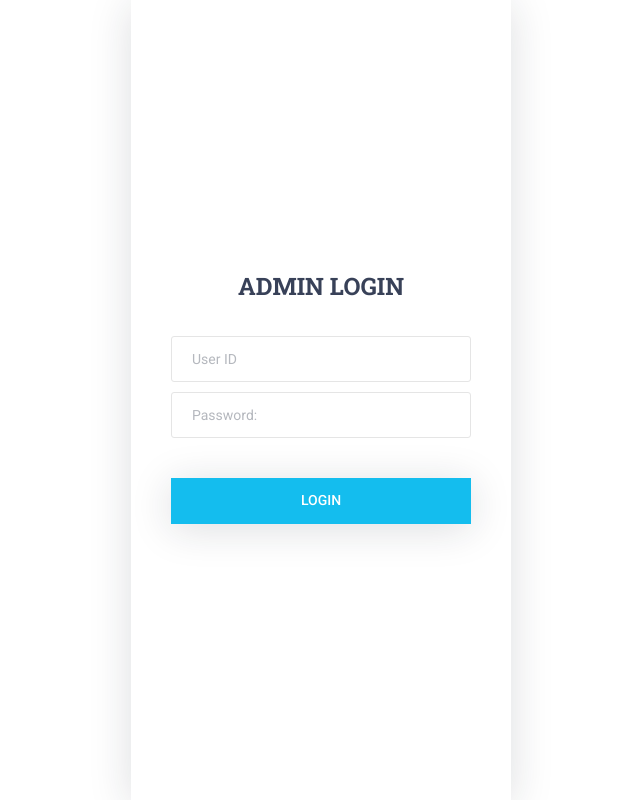
After one commit to manishmj9431/ISO-25-E1, a Django app: page /admins/ in a window 1280 px wide. The commit adds this page. Shown: the whole page, without its empty margins (317-957 px from the left). Run offline with Django 3.2, Linux system fonts and the light colour scheme; some libraries are stand-ins or nearby versions.

Commit message:
admin login

```diff
--- a/isohack/urls.py
+++ b/isohack/urls.py
@@ -33,4 +33,7 @@ urlpatterns = [
     path('departmentForm', views.departmentForm, name="departmentForm"),
     path('subjectForm', views.subjectForm, name="subjectForm"),
     path('college/<str:college_id>/', views.college, name="college"),
+    path('admin_user_login/', views.admin_user_login, name="admin_user_login"),
+    path('admin_user_logout/', views.admin_user_logout, name="admin_user_logout"),
+    path('admins/', views.admin_login_page, name="admin_login_page"),
 ] + static(settings.MEDIA_URL, document_root=settings.MEDIA_ROOT)
--- a/myapp/views.py
+++ b/myapp/views.py
@@ -5,6 +5,7 @@ from django.http import HttpResponseRedirect, HttpResponse
 from .models import *
 from django.db.models import Avg
 import json
+from django.urls import reverse
 
 # Create your views here.
 def index(request):
@@ -32,15 +33,44 @@ def user_login(request):
                 else:
                     return redirect('teacher_home')
         else:
-            return render(request,'index.html',{})
+            return render(request,'index.html')
 
     return render(request,'index.html',{})
 
 @login_required(login_url='index')
 def user_logout(request):
     logout(request)
-    return HttpResponseRedirect(reverse("index"))
+    return HttpResponseRedirect(reverse("admin_index"))
 
+##########################
+
+def admin_user_login(request):
+
+    if request.method == 'POST':
+
+        username = request.POST.get('username')
+        password = request.POST.get('password')
+        user = authenticate(username=username,password=password)
+        if user:
+            if user.is_active:
+                login(request,user)
+                # request.session['member_cat'] = val
+                # return HttpResponseRedirect(reverse('index'))
+                return redirect('website_render')
+        else:
+            return render(request,'admin/admin_index.html',{"invalidDetails":True})
+
+    return render(request,'admin/admin_index.html',{})
+
+@login_required(login_url='index')
+def admin_user_logout(request):
+    logout(request)
+    return HttpResponseRedirect(reverse("admin_user_login"))
+
+def admin_login_page(request):
+    return render(request,'admin/admin_index.html')
+
+##########################
 def teacher_home(request):
     return render(request,'teacher_home.html')
 
@@ -49,7 +79,7 @@ def student_home(request):
 
 @login_required(login_url='index')
 def after_login(request):
-    val = Profile.objects.get(user=request.user).category
+    val = "student"
     if val == 'student':
         return redirect('student_home')
         # return redirect('apply_project')
--- /dev/null
+++ b/templates/admin/admin_index.html
@@ -0,0 +1,38 @@
+<!DOCTYPE html>
+<html lang="en">
+
+    <head>
+<title>Unicat</title>
+<meta charset="utf-8">
+<meta http-equiv="X-UA-Compatible" content="IE=edge">
+<meta name="description" content="Unicat project">
+<meta name="viewport" content="width=device-width, initial-scale=1">
+<link rel="stylesheet" type="text/css" href="../static/styles/bootstrap4/bootstrap.min.css">
+<link href="../static/plugins/font-awesome-4.7.0/css/font-awesome.min.css" rel="stylesheet" type="text/css">
+<link rel="stylesheet" type="text/css" href="../static/plugins/OwlCarousel2-2.2.1/owl.carousel.css">
+<link rel="stylesheet" type="text/css" href="../static/plugins/OwlCarousel2-2.2.1/owl.theme.default.css">
+<link rel="stylesheet" type="text/css" href="../static/plugins/OwlCarousel2-2.2.1/animate.css">
+<link rel="stylesheet" type="text/css" href="../static/styles/main_styles.css">
+<link rel="stylesheet" type="text/css" href="../static/styles/responsive.css">
+</head>
+
+<body>
+        <div class="counter_form" style="left: 35%;">
+				<div class="row fill_height">
+					<div class="col fill_height">
+						<form class="counter_form_content d-flex flex-column align-items-center justify-content-center" action="{% url 'admin_user_login' %}" method="POST">
+                                {% csrf_token %}
+                            <div class="counter_form_title">Admin Login</div>
+                            {% if invalidDetails%}
+                            <p style="color: red"> Invalid Username or Password</p>
+                            <p></p>
+                            {%endif%}
+							<input type="text"  name="username" class="counter_input" placeholder="User ID" required="required">
+							<input type="password"  name="password" class="counter_input" placeholder="Password:" required="required">
+							<button type="submit" class="counter_form_button">Login</button>
+						</form>
+					</div>
+				</div>
+			</div>
+</body>
+</html>
--- a/templates/website_render.html
+++ b/templates/website_render.html
@@ -52,7 +52,9 @@
 </head>
 <body>
 <h2>Generate Website</h2>
-
+{% if user.is_authenticated %}
+<a href="{% url 'admin_user_logout' %}" class="btn btn-danger">Logout</a>
+{% endif %}
 <div class="tab">
     <button class="tablinks" onclick="openCity(event, 'London')">College</button>
     <button class="tablinks" onclick="openCity(event, 'Paris')">Department</button>
```
Also changed, not shown: myapp/models.py (+6 -1 lines), myapp/migrations/0002_college_domain.py (added).
